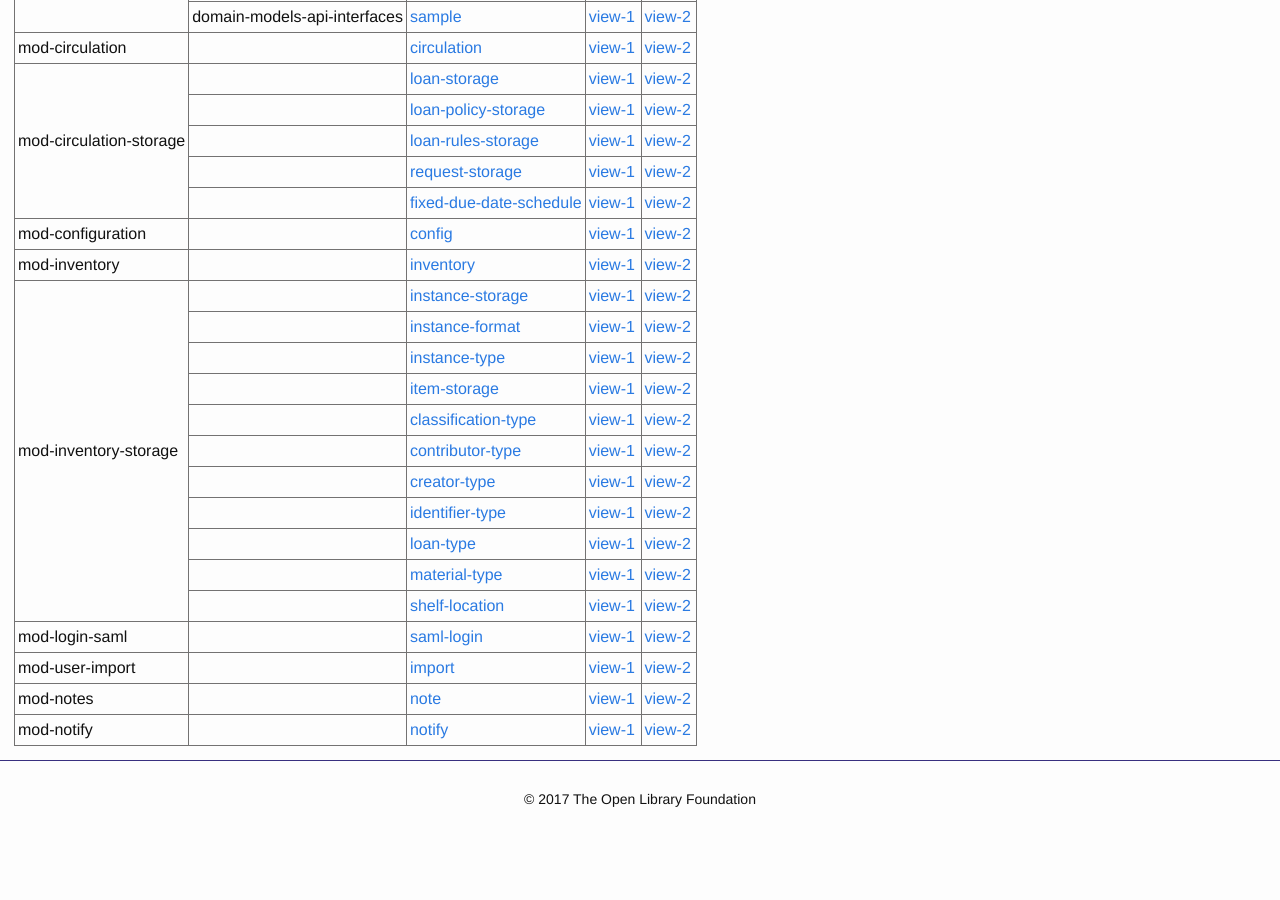
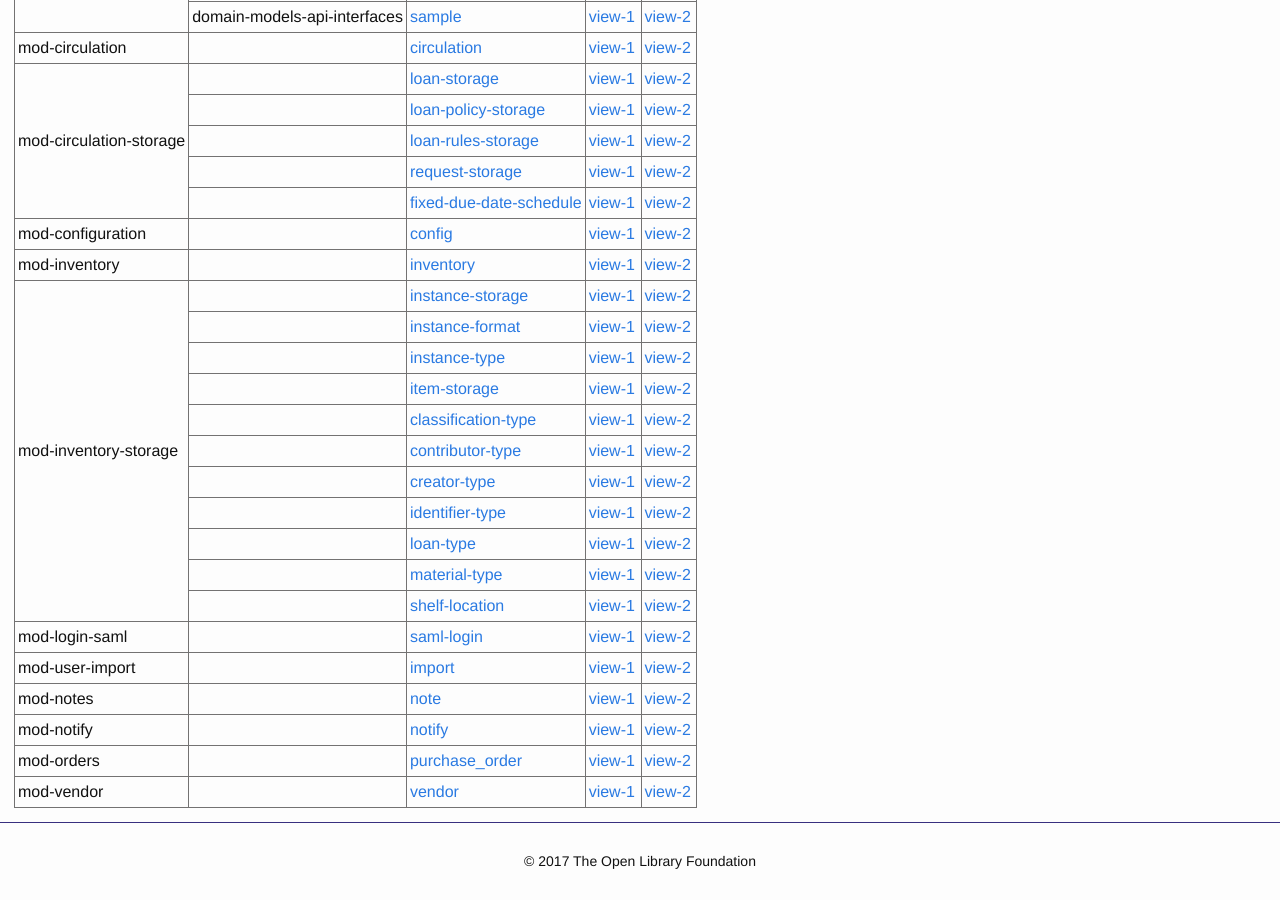
Before and after one commit to folio-org/folio-org.github.io, a Jekyll site: the page built from doc/api/index.md, in a window 1280 px wide and 900 px high, scrolled down 734 px. Built offline with Jekyll 4.4.1, drawn with Linux system fonts in a browser that asks for light colours; nearby versions of some CDN libraries; before the commit the page ends 1572 px from its top, so only the background shows below that.

Commit message:
Update api docs config FOLIO-903
Add mod-orders and mod-vendor

```diff
--- a/_data/api.yml
+++ b/_data/api.yml
@@ -125,3 +125,17 @@ mod-notify:
     files:
       - notify
     ramlutil: ramls/raml-util
+
+mod-orders:
+  - label: null
+    directory: ramls
+    files:
+      - purchase_order
+    ramlutil: ramls/raml-util
+
+mod-vendor:
+  - label: null
+    directory: ramls
+    files:
+      - vendor
+    ramlutil: raml-util
```
